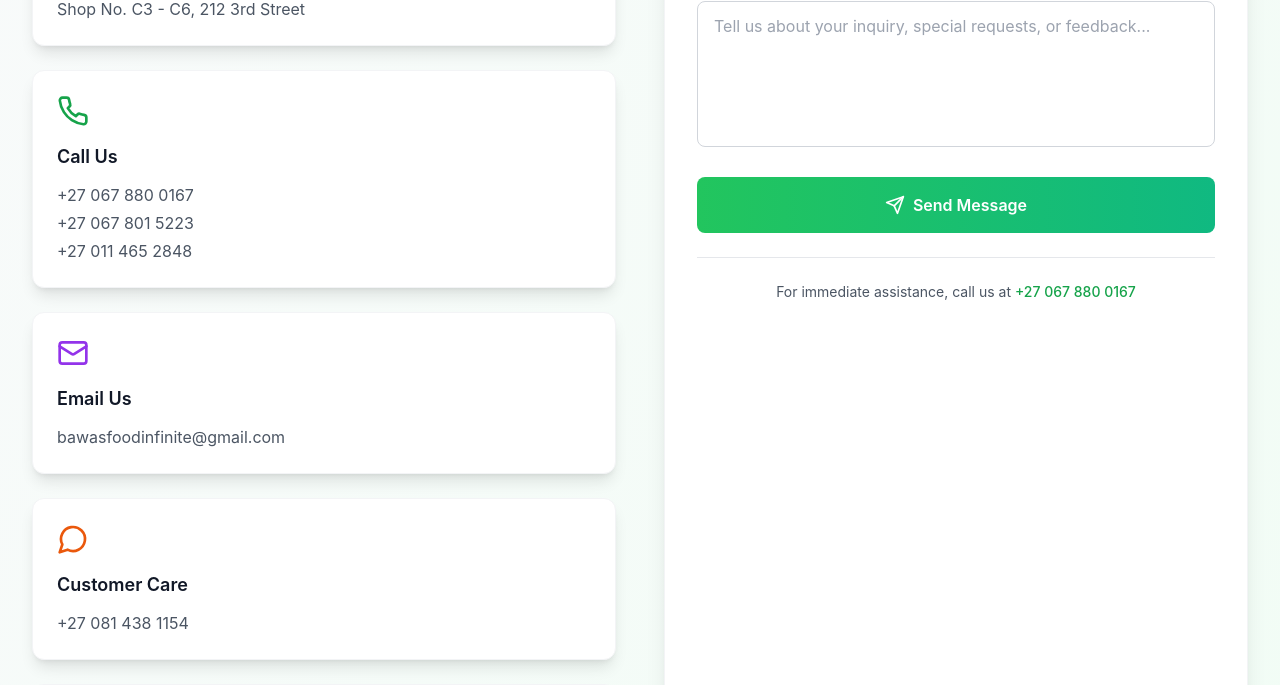
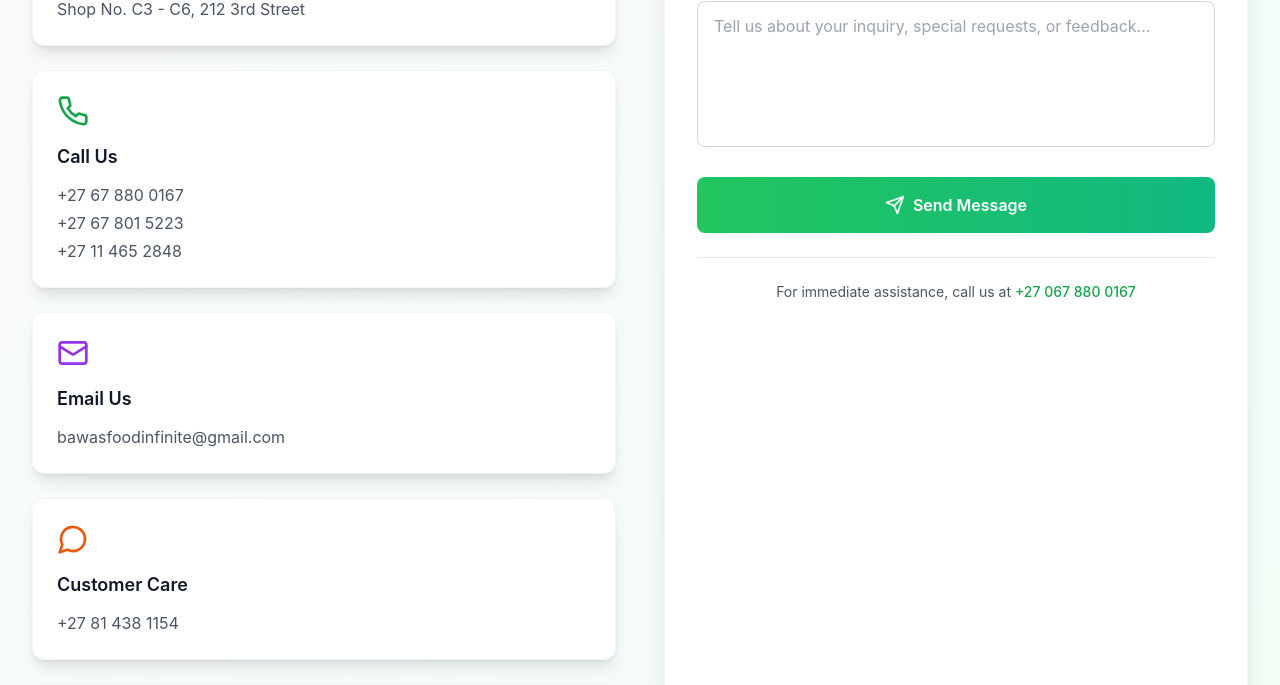
Before and after one commit to Goutham-9060/1stproject, a React (Vite) app: page / in a window 1280 px wide. Shown: the part 8138-8823 px from the top of the page. Built offline with nearby package versions, Linux system fonts and the light colour scheme.

Commit message:
Updated Contact.tsx

```diff
--- a/src/components/Contact.tsx
+++ b/src/components/Contact.tsx
@@ -39,9 +39,9 @@ const Contact: React.FC = () => {
       icon: Phone,
       title: "Call Us",
       details: [
-        "+27 067 880 0167",
-        "+27 067 801 5223",
-        "+27 011 465 2848"
+        "+27 67 880 0167",
+        "+27 67 801 5223",
+        "+27 11 465 2848"
       ],
       color: "text-green-600"
     },
@@ -57,7 +57,7 @@ const Contact: React.FC = () => {
       icon: MessageCircle,
       title: "Customer Care",
       details: [
-        "+27 081 438 1154"
+        "+27 81 438 1154"
       ],
       color: "text-orange-600"
     },
```
